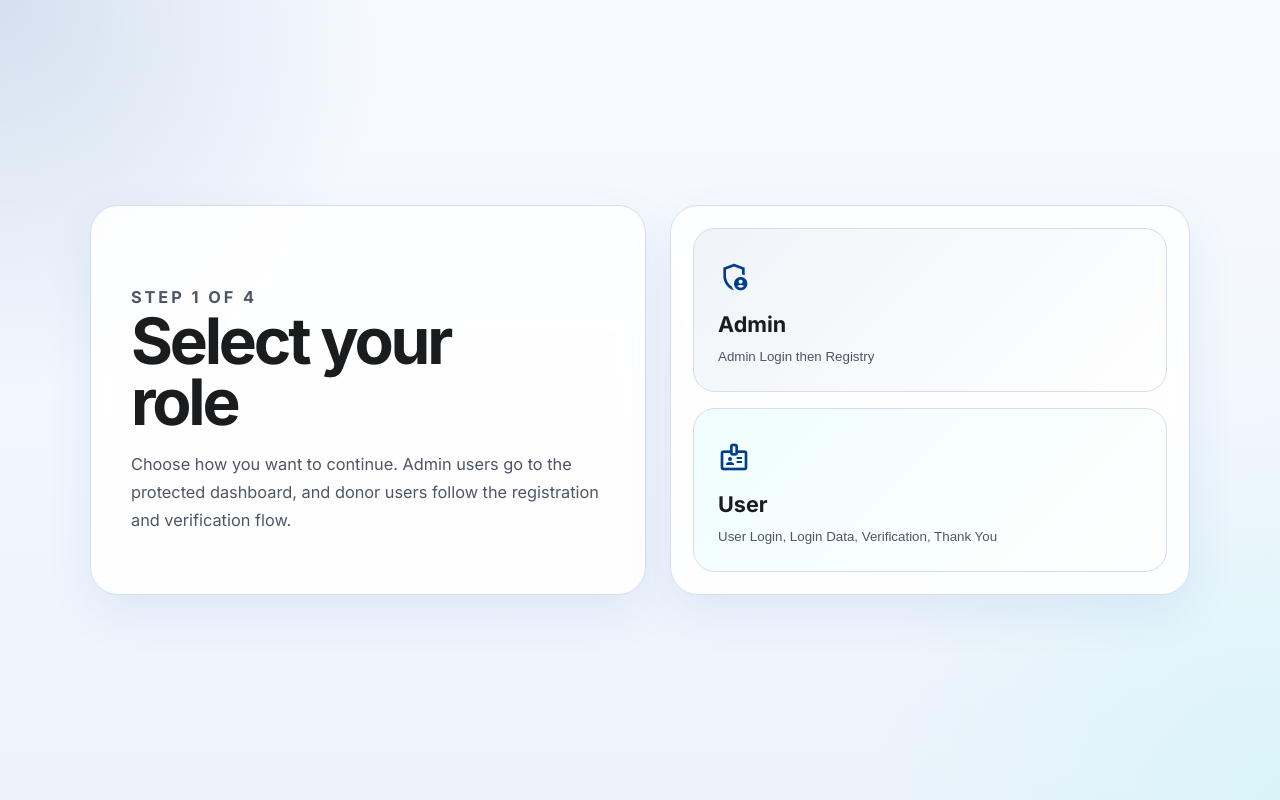
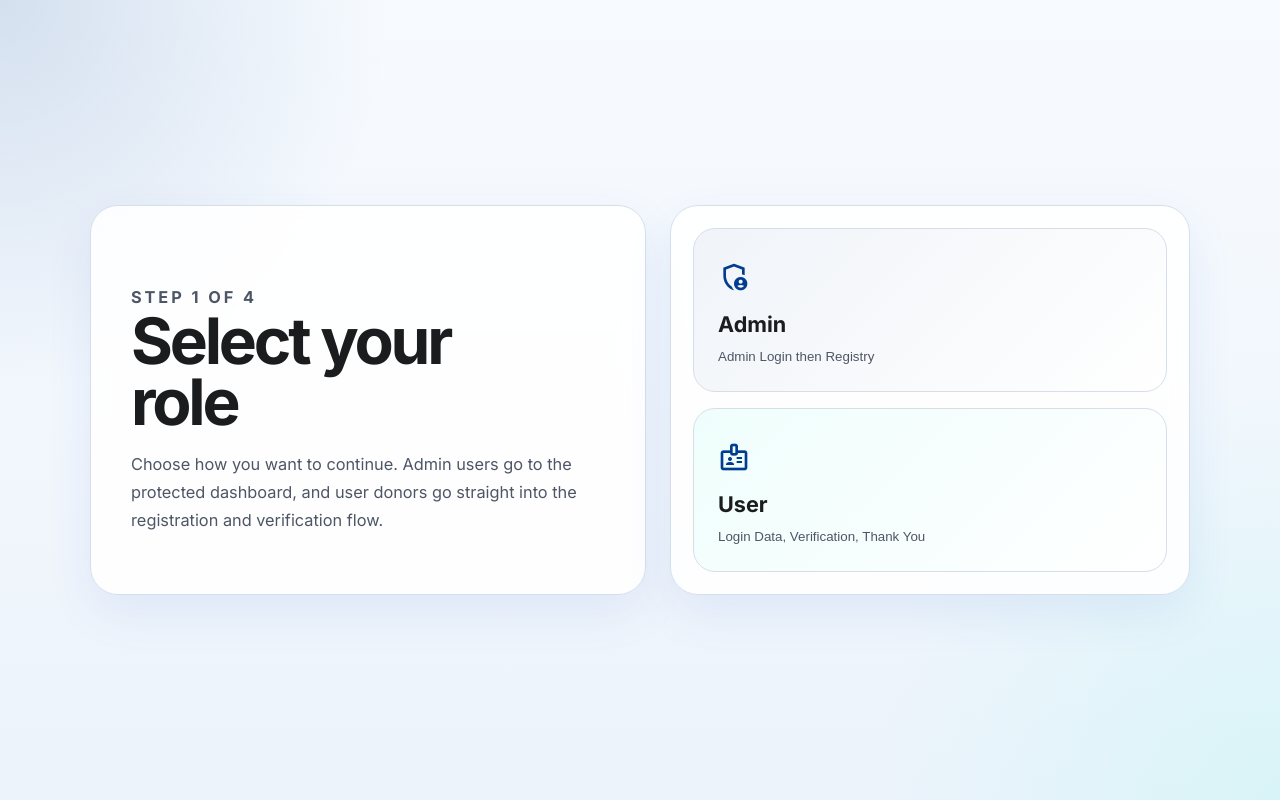
Before and after one commit to technovahub2025/eyedonorfrontend, a React (Create React App) app: page / in a window 1280 px wide. Built offline with nearby package versions, Linux system fonts and the light colour scheme; no server answers; a web font is replaced by a local one.

Commit message:
Refactor role selection and navigation: remove user login references and update role descriptions

```diff
--- a/src/App.js
+++ b/src/App.js
@@ -4,13 +4,11 @@ import AdminLoginPage from './pages/AdminLoginPage';
 import DataPage from './pages/data';
 import RoleSelectPage from './pages/RoleSelectPage';
 import RegistryPage from './pages/RegistryPage';
-import UserLoginPage from './pages/UserLoginPage';
 import VerificationPage from './pages/VerificationPage';
 import ThankYouPage from './pages/ThankYouPage';
 
 const pages = {
   'role-select': RoleSelectPage,
-  'user-login': UserLoginPage,
   'login-data': DataPage,
   verification: VerificationPage,
   'thank-you': ThankYouPage,
@@ -31,12 +29,7 @@ function App() {
 
   function handleRoleSelect(role) {
     setActiveRole(role);
-    setActivePage(role === 'admin' ? 'admin-login' : 'user-login');
-  }
-
-  function handleUserLoginSuccess() {
-    setActiveRole('user');
-    setActivePage('login-data');
+    setActivePage(role === 'admin' ? 'admin-login' : 'login-data');
   }
 
   function handleDataSuccess() {
@@ -73,7 +66,6 @@ function App() {
         adminToken={adminToken}
         userToken={userToken}
         onRoleSelect={handleRoleSelect}
-        onLoginSuccess={handleUserLoginSuccess}
         onDataSuccess={handleDataSuccess}
         onSubmitSuccess={handleVerificationSubmit}
         onCancel={handleUserLogout}
--- a/src/components/AppNavigator.jsx
+++ b/src/components/AppNavigator.jsx
@@ -1,7 +1,6 @@
 import './AppNavigator.css';
 
 const navItems = [
-  { key: 'user-login', label: 'User Login' },
   { key: 'login-data', label: 'Login Data' },
   { key: 'verification', label: 'Verification' },
   { key: 'thank-you', label: 'Thank You' },
@@ -10,7 +9,7 @@ const navItems = [
 ];
 
 const roleNavMap = {
-  user: ['user-login', 'login-data', 'verification', 'thank-you'],
+  user: ['login-data', 'verification', 'thank-you'],
   admin: ['admin-login', 'registry'],
 };
 
--- a/src/pages/RoleSelectPage.jsx
+++ b/src/pages/RoleSelectPage.jsx
@@ -9,7 +9,7 @@ function RoleSelectPage({ onRoleSelect }) {
           <h1>Select your role</h1>
           <p>
             Choose how you want to continue. Admin users go to the protected dashboard,
-            and donor users follow the registration and verification flow.
+            and user donors go straight into the registration and verification flow.
           </p>
         </section>
 
@@ -27,7 +27,7 @@ function RoleSelectPage({ onRoleSelect }) {
               badge
             </span>
             <strong>User</strong>
-            <span>User Login, Login Data, Verification, Thank You</span>
+            <span>Login Data, Verification, Thank You</span>
           </button>
         </section>
       </main>
```
